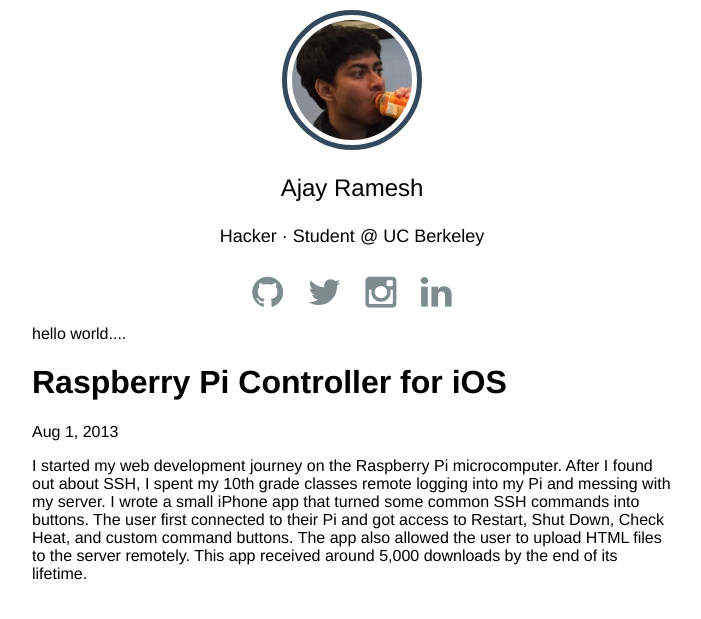
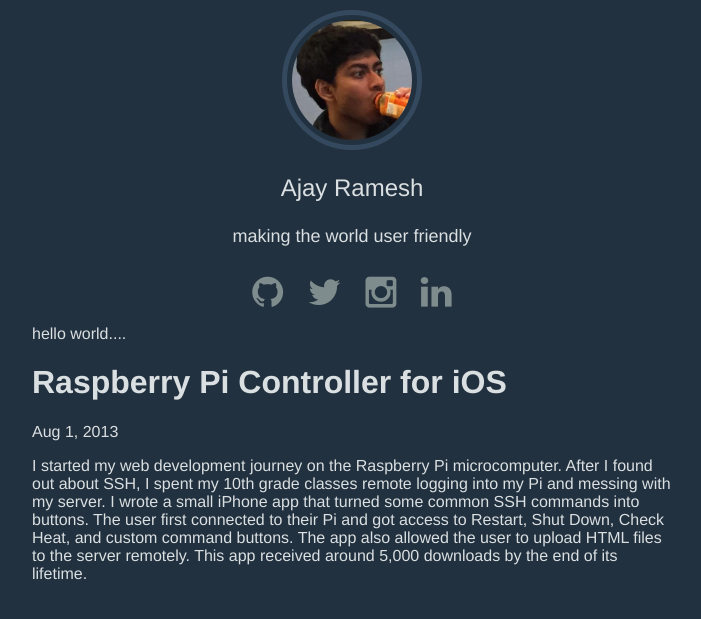
Before and after one commit to Carpetfizz/Carpetfizz.github.io, a Jekyll site: the page built from _posts/2013-8-1-rpic.markdown, in a window 1280 px wide. Shown: the top 619 px of the page, without its empty margins (288-989 px from the left). Built offline with Jekyll 4.4.1, drawn with Linux system fonts in a browser that asks for light colours.

```diff
--- a/_includes/header.html
+++ b/_includes/header.html
@@ -2,7 +2,7 @@
   <div class="header">
     <a href="/"><img class="avatar" src="{{"/assets/images/ajay.jpg" | prepend: site.baseurl }}"></img></a>
     <p id="name"> Ajay Ramesh </p>
-    <p id="tagline">Hacker &middot; Student @ UC Berkeley </p>
+    <p id="tagline">making the world user friendly</p>
     <div class="social">
       <a href="http://github.com/carpetfizz" target="blank"><i class="fa fa-social fa-github"></i></a>
       <a href="http://twitter.com/carpetfizz" target="blank"><i class="fa fa-social fa-twitter"></i></a>
--- a/_posts/2013-8-1-rpic.markdown
+++ b/_posts/2013-8-1-rpic.markdown
@@ -2,7 +2,7 @@
 layout: post
 title: "Raspberry Pi Controller for iOS"
 category: project
-coverimage: rpic.jpg
+coverimage: rpic.png
 link: https://sensortower.com/ios/fr/ajay-ramesh/app/raspberry-pi-controller/661001511
 technologies: ["iOS", "Objective-C", "SSH", "Raspberry Pi", "Linux"]
 ---
--- a/_sass/index.scss
+++ b/_sass/index.scss
@@ -1,14 +1,17 @@
-$accent: #34495e;
+$accent: #DADFE1;
+$font-color: #DADFE1;
 
 body {
   padding: 0px;
   margin: 0px;
   font-family: "HelveticaNeue-Light", "Helvetica Neue Light", "Helvetica Neue", Helvetica, Arial, "Lucida Grande", sans-serif;
   font-weight: 300;
+  background-color: #22313F;
+  color: $font-color;
 }
 
 a {
-  color: #0645AD;
+  color: $font-color;
 }
 
 .container {
@@ -30,7 +33,7 @@ a {
     margin-right: auto;
     width: 120px;
     border-radius: 50%;
-    border-color: $accent;
+    border-color: #34495e;
     border-width: 5px;
     border-style: solid;
     padding: 5px;
@@ -70,10 +73,14 @@ a {
   width: 100%;
   height: 50px;
   text-align: center;
+
   .tab {
     width: 50%;
     height: 100%;
     float: left;
+  }
+
+  .tab:hover {
   }
 
   #tab-projects {
@@ -84,12 +91,11 @@ a {
 
   .tab-header{
     display: block;
-    padding: 15px;
-    font-size: 24px;
+    padding-top: 24px;
+    font-size: 20px;
   }
 
   .active {
-    text-decoration: underline;
   }
 }
 
@@ -105,21 +111,24 @@ a {
   .project-heading {
     width: 100%;
     height: 50px;
-    padding-top: 10px;
   }
 
   .project-title {
-    font-size: 24px;
+    font-size: 20px;
   }
 
   .project-date {
-    font-size: 18px;
+    font-size: 16px;
   }
 
   .project-cover {
     width: 100%;
     height: 100%;
     margin-top: 5px;
+  }
+
+  .project-description {
+    color: #D2D7D3;
   }
 
   /* https://css-tricks.com/NetMag/FluidWidthVideo/Article-FluidWidthVideo.php */
```
Also changed, not shown: index.html (+5 -4 lines), assets/images/projects/rpic.jpg (deleted), assets/images/projects/rpic.png (added), assets/images/projects/vconnect.png.
